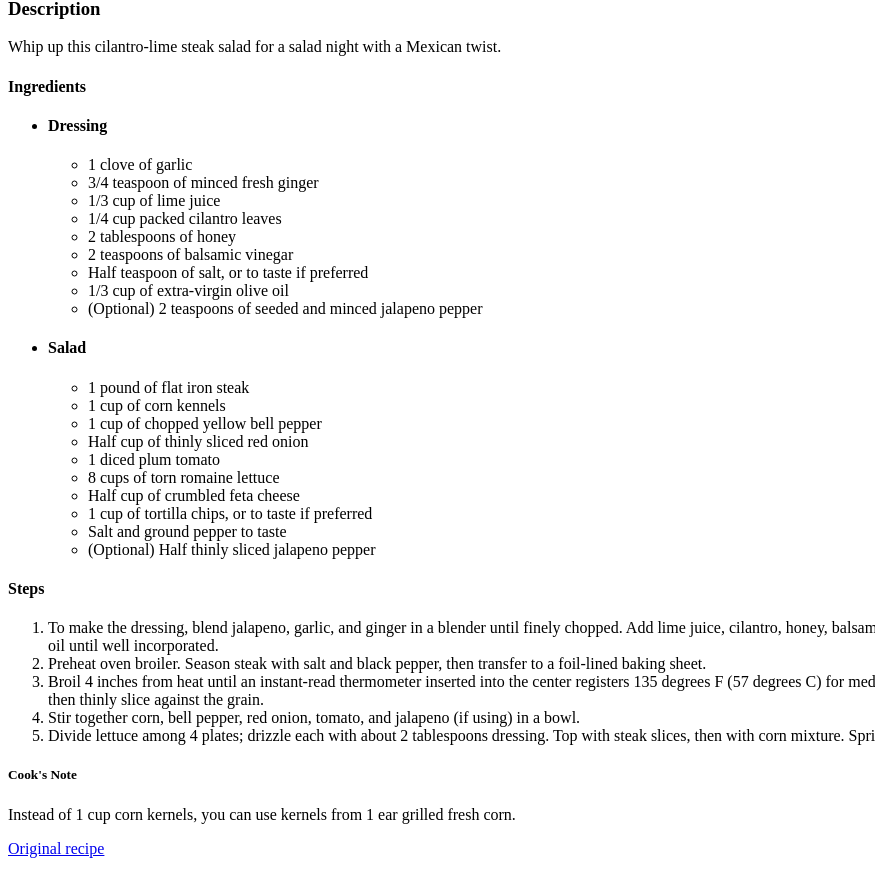
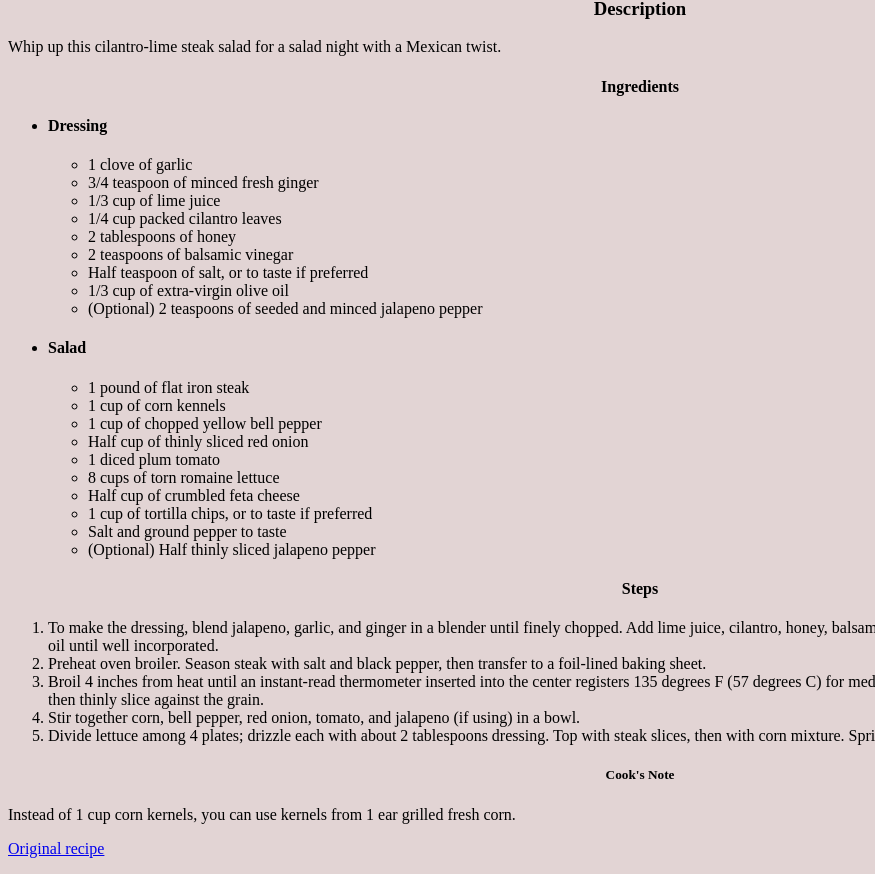
Before and after one commit to firecattos/odin-recipes, a plain HTML site: page recipes/salad.html in a window 1280 px wide. Shown: the part 505-1379 px from the top of the page, without its empty margins (0-875 px from the left). Drawn offline with Linux system fonts and the light colour scheme.

Commit message:
Added basic styling

```diff
--- a/recipes/salad.html
+++ b/recipes/salad.html
@@ -13,7 +13,7 @@
         <p>Whip up this cilantro-lime steak salad for a salad night with a Mexican twist.</p>
         <h4>Ingredients</h4>
         <ul>
-            <li><h4>Dressing</h4></li>
+            <li><h4 style="text-align: left">Dressing</h4></li>
                 <ul>
                     <li>1 clove of garlic</li>
                     <li>3/4 teaspoon of minced fresh ginger</li>
@@ -25,7 +25,7 @@
                     <li>1/3 cup of extra-virgin olive oil</li>
                     <li>(Optional) 2 teaspoons of seeded and minced jalapeno pepper</li>
                 </ul>
-            <li><h4>Salad</h4></li>
+            <li><h4 style="text-align: left">Salad</h4></li>
                 <ul>
                     <li>1 pound of flat iron steak</li>
                     <li>1 cup of corn kennels</li>
--- a/recipes/style.css
+++ b/recipes/style.css
@@ -1,4 +1,25 @@
+*{
+    background-color: rgb(226, 212, 212);
+}
+
 .recipe{
     width: 400px;
     height: auto;
+    border-radius: 8px;
 }
+
+h1{
+    text-align: center;
+}
+
+h3{
+    text-align: center;
+}
+
+h4{
+    text-align: center;
+}
+
+h5{
+    text-align: center;
+}
--- a/style.css
+++ b/style.css
@@ -6,3 +6,7 @@
     width: 600px;
     height: auto;
 }
+
+ul{
+    text-align: center;
+}
```
